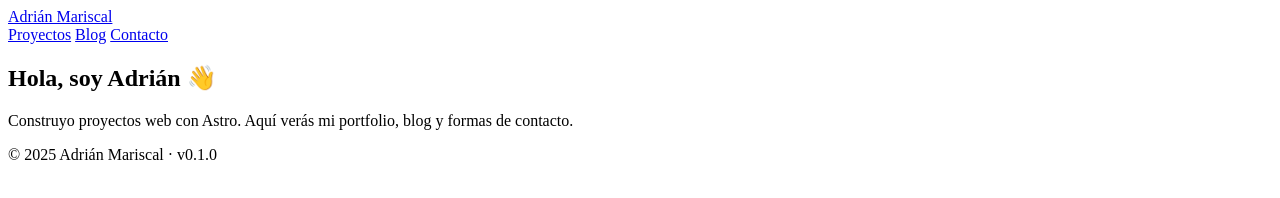
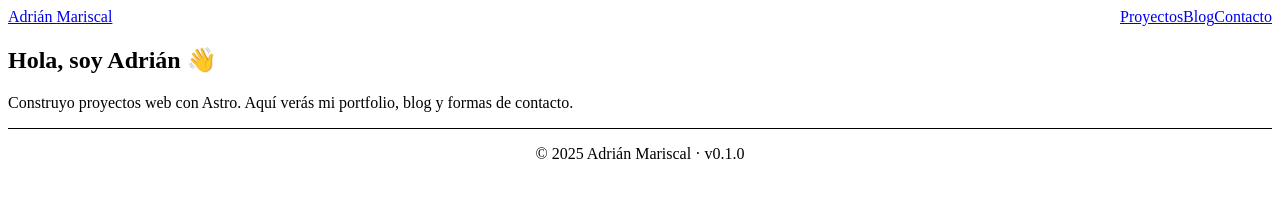
Before and after one commit to AdriMariscal/portfolio, an Astro site: page / in a window 1280 px wide. Built offline with nearby package versions, Linux system fonts and the light colour scheme; Astro itself is replaced by a stand-in of ours.

Commit message:
style: enable Tailwind via global import

```diff
--- a/src/layouts/BaseLayout.astro
+++ b/src/layouts/BaseLayout.astro
@@ -1,6 +1,7 @@
 ---
 import Header from "../components/Header.astro";
 import Footer from "../components/Footer.astro";
+import "../styles/global.css";
 
 type Tab = 'projects' | 'blog' | undefined;
 
--- a/src/styles/global.css
+++ b/src/styles/global.css
@@ -1 +1,6 @@
-@import "tailwindcss";
+@tailwind base;
+@tailwind components;
+@tailwind utilities;
+
+/* opcional: pequeños ajustes */
+html { scroll-behavior: smooth; }
```
